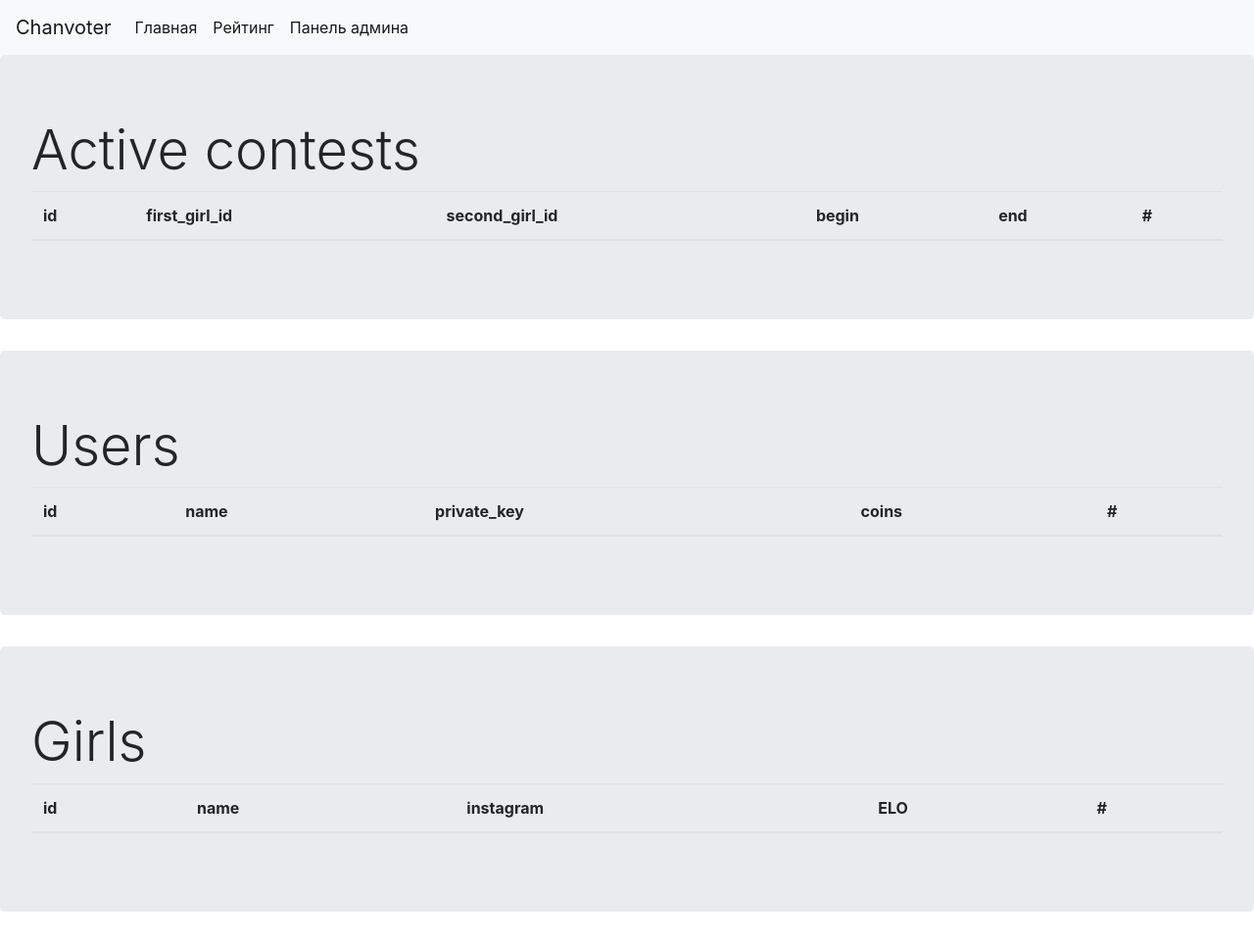
After one commit to dostashev/chanvoter, a Flask app: page /admin in a window 1280 px wide. The commit adds this page. Shown: the whole page at 98% size. Run offline with Flask 2, Linux system fonts and the light colour scheme; data that the repository does not hold is empty; some libraries are stand-ins or nearby versions.

Commit message:
Write admin panel

```diff
--- a/dbutils.py
+++ b/dbutils.py
@@ -29,3 +29,6 @@ def get_active_contests(dbsession):
 
 def get_all_girls(dbsession):
     return list(map(serialize,dbsession.query(Girl).all()))
+
+def get_all_users(dbsession):
+    return list(map(serialize,dbsession.query(User).all()))
--- a/gtest.py
+++ b/gtest.py
@@ -78,6 +78,7 @@ def hello_rating():
 def send_resource(path):
     return send_from_directory("resources", path)
 
+
 if __name__ == "__main__":
     app.config.update(
         TESTING=True,
--- a/main.py
+++ b/main.py
@@ -45,8 +45,7 @@ def vote():
             return "error: invalid private key"
         if dbutils.check_already_voted(dbsession, user_addr, fd['contest_id']):
             return "error: already voted in this contest"
-        if not dbutils.check_contest_active(dbsession, fd['contest_id']):
-            return "error: inactive contest"
+        if not dbutils.check_contest_active(dbsession, fd['contest_id']): return "error: inactive contest"
         if dbutils.get_balance(dbsession, user_addr) >= Config.COINS_PER_VOTE:
             dbutils.add_coins(dbsession, user_addr, -Config.COINS_PER_VOTE)
             dbsession.add(models.Vote(user_addr = user_addr, contest_id = fd['contest_id'], chosen_id = fd['chosen_id']))
@@ -89,6 +88,18 @@ def get_balance():
     with scope() as dbsession:
         return str(dbutils.get_balance(dbsession, dbutils.get_address(dbsession, fd['private_key'])))
 
+@app.route("/admin")
+def send_admin_html():
+    scope, _ = database.open_db(db_path)
+    with scope() as s:
+        return render_template('admin.html.j2',
+                active_contests = dbutils.get_active_contests(s),
+                girls = dbutils.get_all_girls(s),
+                users = dbutils.get_all_users(s))
+
+
+    return render_template
+
 @app.route("/resources/<path:path>")
 def send_resource(path):
     return send_from_directory("resources", path)
--- /dev/null
+++ b/templates/admin.html.j2
@@ -0,0 +1,81 @@
+{% extends "base.html.j2" %}
+
+{% block body %}
+    <div class='jumbotron'>
+        <h1 class="display-4">Active contests</h1>
+        <table class='table'>
+            <thead>
+                <tr>
+                    <th scope='col'>id</th>
+                    <th scope='col'>first_girl_id</th>
+                    <th scope='col'>second_girl_id</th>
+                    <th scope='col'>begin</th>
+                    <th scope='col'>end</th>
+                    <th scope='col'>#</th>
+                </tr>
+            </thead>
+            <tbody>
+            {% for contest in active_contests %}
+                <tr>
+                    <td>{{ contest.id }}</td>
+                    <td>{{ contest.first_girl.id }}</td>
+                    <td>{{ contest.second_girl.id }}</td>
+                    <td>{{ contest.begin }}</td>
+                    <td>{{ contest.end }}</td>
+                    <td><a class='btn btn-primary' href='/finish_contest/{{ contest.id }}'>End & Recalc ELO</a></td>
+                </tr>
+            {% endfor %}
+            </tbody>
+        </table>
+    </div>
+    <div class='jumbotron'>
+        <h1 class="display-4">Users</h1>
+        <table class='table'>
+            <thead>
+                <tr>
+                    <th scope='col'>id</th>
+                    <th scope='col'>name</th>
+                    <th scope='col'>private_key</th>
+                    <th scope='col'>coins</th>
+                    <th scope='col'>#</th>
+                </tr>
+            </thead>
+            <tbody>
+            {% for user in users  %}
+                <tr>
+                    <td>{{ user.id }}</td>
+                    <td>{{ user.address }}</td>
+                    <td>{{ user.private_key }}</td>
+                    <td>{{ user.coins }}</td>
+                    <td><a class='btn btn-primary'>Watch sth...</a></td>
+                </tr>
+            {% endfor %}
+            </tbody>
+        </table>
+    </div>
+    <div class='jumbotron'>
+        <h1 class="display-4">Girls</h1>
+        <table class='table'>
+            <thead>
+                <tr>
+                    <th scope='col'>id</th>
+                    <th scope='col'>name</th>
+                    <th scope='col'>instagram</th>
+                    <th scope='col'>ELO</th>
+                    <th scope='col'>#</th>
+                </tr>
+            </thead>
+            <tbody>
+            {% for girl in girls  %}
+                <tr>
+                    <td>{{ girl.id }}</td>
+                    <td>{{ girl.name }}</td>
+                    <td>{{ girl.instagram }}</td>
+                    <td>{{ girl.ELO }}</td>
+                    <td><a class='btn btn-primary'>Watch sth...</a></td>
+                </tr>
+            {% endfor %}
+            </tbody>
+        </table>
+    </div>
+{% endblock %}
--- a/templates/base.html.j2
+++ b/templates/base.html.j2
@@ -30,6 +30,10 @@
       <li class="nav-item active">
         <a class="nav-link" href="/rating">Рейтинг<span class="sr-only">(current)</span></a>
       </li>
+
+      <li class="nav-item active">
+        <a class="nav-link" href="/admin">Панель админа<span class="sr-only">(current)</span></a>
+      </li>
     </ul>
 
     <!--
```
Also changed, not shown: test/data.py (+18 -4 lines).
